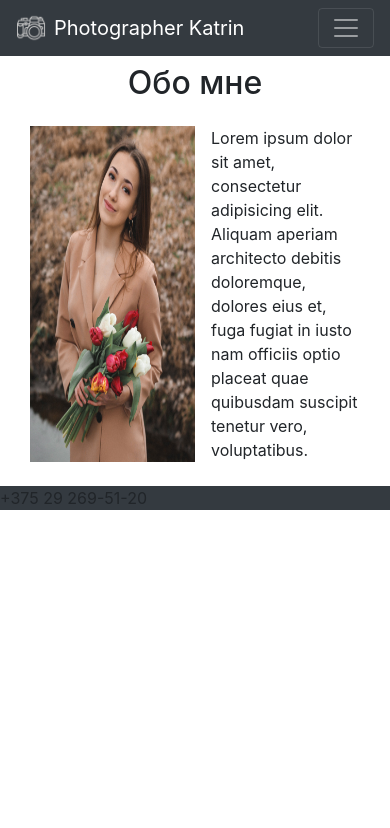
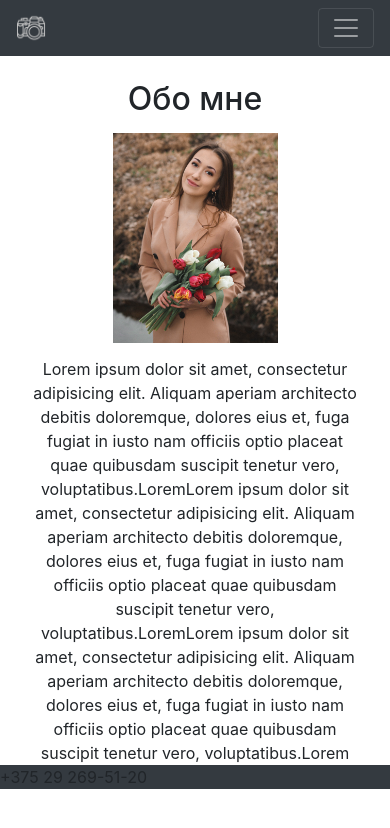
Before and after one commit to TatsianaMark/React-site, a React (Create React App) app in the folder react-site/: page /about in a window 390 px wide. Shown: the top 828 px of the page. Built offline with nearby package versions, Linux system fonts and the light colour scheme.

Commit message:
feat: add responsive about page

```diff
--- a/react-site/src/App.css
+++ b/react-site/src/App.css
@@ -1,18 +1,35 @@
-/*body{*/
-  /*height: 2000px;*/
-/*}*/
-/*#ledt-tabs-example{*/
-  /*display: none;*/
-/*}*/
-/*.main-container{*/
-  /*width: 100%;*/
-  /*height: auto;*/
-/*}*/
 * {
     margin: 0;
     padding: 0;
     box-sizing: border-box;
 }
+@media(max-width: 578px) {
+    .logo_title {
+        display: none;
+    }
+    .text-title{
+        padding-top: 4%;
+    }
+}
+
+@media(max-width: 768px) {
+    .container_about{
+        display: flex;
+        flex-direction: column;
+        text-align: center;
+    }
+    .about_img{
+        display: flex;
+        flex-direction: column;
+        margin-top: 2%;
+        justify-content: space-between;
+    }
+    .img-fluid{
+        margin: auto;
+
+    }
+}
+
 
 /*@media(max-width: 1366px) {*/
     /*.main-container {*/
@@ -24,11 +41,7 @@
         /*padding-top: 5%;*/
     /*}*/
 /*}*/
-/*@media(max-width: 578px) {*/
-    /*.main-container {*/
-        /*padding-top: 9%;*/
-    /*}*/
-/*}*/
+
 /*@media(max-width: 480px) {*/
     /*.main-container {*/
         /*padding-top: 15%;*/
--- a/react-site/src/Pages/About.js
+++ b/react-site/src/Pages/About.js
@@ -3,22 +3,27 @@ import { Container } from "react-bootstrap";
 import photo_about from "../assets/img/photo_about.jpg";
 
 
+
 export default function About() {
     return (
         <Container>
-            <div className="container container_about py-2 ">
+            <div className="container container_about pt-4 ">
                 <div className=" text text_about text-center ">
                     <h2>Обо мне</h2>
                 </div>
-                <div className="about py-3 d-flex ">
+                <div className="about_img py-md-5 d-flex ">
                     <img
-                    className="w-50"
+                    className="w-50 img-fluid"
                     src={photo_about}
                     alt="photo_Katrin"
                 />
-                <div className="text-title ml-3">Lorem ipsum dolor sit amet, consectetur adipisicing elit. Aliquam aperiam architecto debitis
+                <div className="text-title pl-md-5 pt-sm-4">Lorem ipsum dolor sit amet, consectetur adipisicing elit. Aliquam aperiam architecto debitis
                         doloremque, dolores eius et, fuga fugiat in iusto nam officiis optio placeat quae quibusdam suscipit
-                        tenetur vero, voluptatibus.
+                        tenetur vero, voluptatibus.LoremLorem ipsum dolor sit amet, consectetur adipisicing elit. Aliquam aperiam architecto debitis
+                    doloremque, dolores eius et, fuga fugiat in iusto nam officiis optio placeat quae quibusdam suscipit
+                    tenetur vero, voluptatibus.LoremLorem ipsum dolor sit amet, consectetur adipisicing elit. Aliquam aperiam architecto debitis
+                    doloremque, dolores eius et, fuga fugiat in iusto nam officiis optio placeat quae quibusdam suscipit
+                    tenetur vero, voluptatibus.Lorem
                 </div>
                 </div>
             </div>
```
Also changed, not shown: react-site/src/Components/CarouselBox.js (+0 -14 lines), react-site/src/assets/img/photo_about_second.jpg (added).
